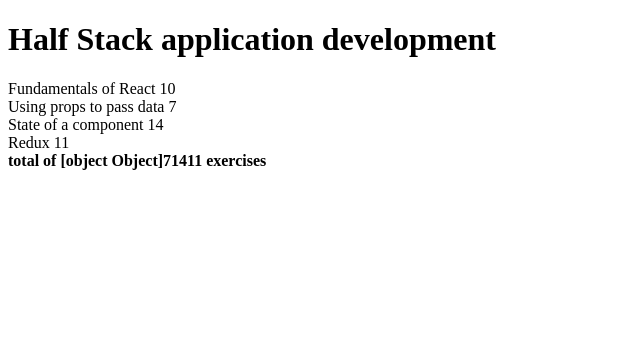
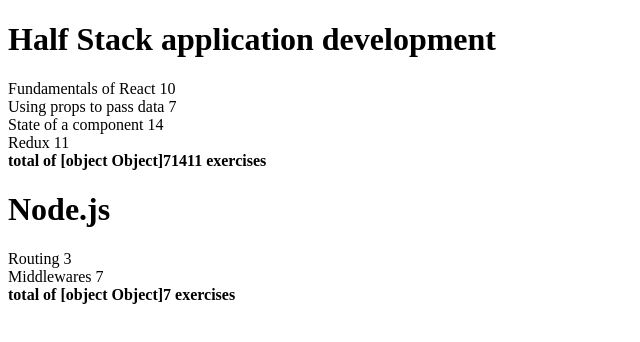
Before and after one commit to xieeryihe/fullstackopen-learn, a React (Create React App) app in the folder react-learn/: page / in a window 1280 px wide. Shown: the top 342 px of the page, without its empty margins (0-640 px from the left). Built offline with nearby package versions, Linux system fonts and the light colour scheme.

Commit message:
Exercise 2.4, 2.5 finish

```diff
--- a/react-learn/src/App.js
+++ b/react-learn/src/App.js
@@ -1,9 +1,10 @@
 import Course from "./components/Course"
 
 const App = () => {
-  const course = {
+  const courses = [
+    {
+      name: 'Half Stack application development',
       id: 1,
-    name: 'Half Stack application development',
       parts: [
         {
           name: 'Fundamentals of React',
@@ -26,9 +27,26 @@
           id: 4
         }
       ]
+    },
+    {
+      name: 'Node.js',
+      id: 2,
+      parts: [
+        {
+          name: 'Routing',
+          exercises: 3,
+          id: 1
+        },
+        {
+          name: 'Middlewares',
+          exercises: 7,
+          id: 2
         }
+      ]
+    }
+  ]
 
-  return <Course course={course} />
+  return courses.map(course => <Course course={course}/>)
 }
 
 export default App
```
Lines whose indentation alone changed are shown as unchanged.
